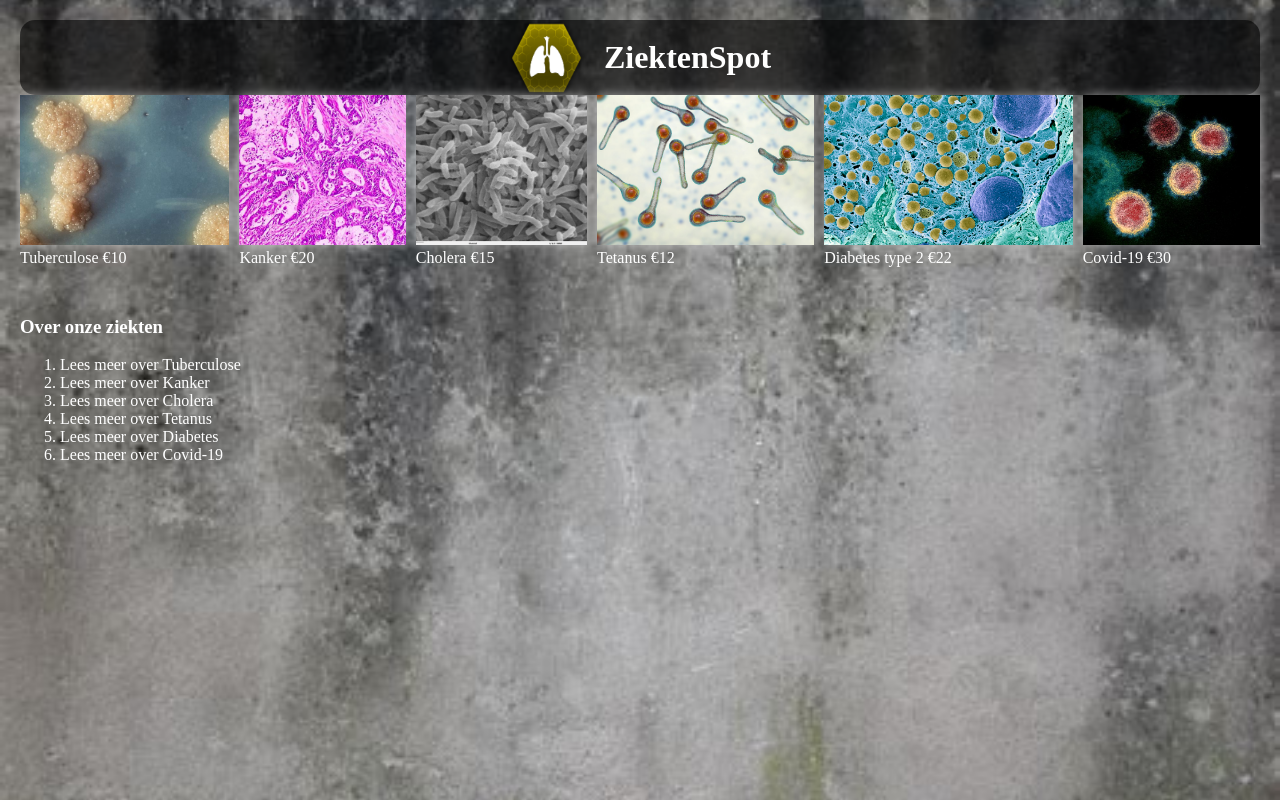
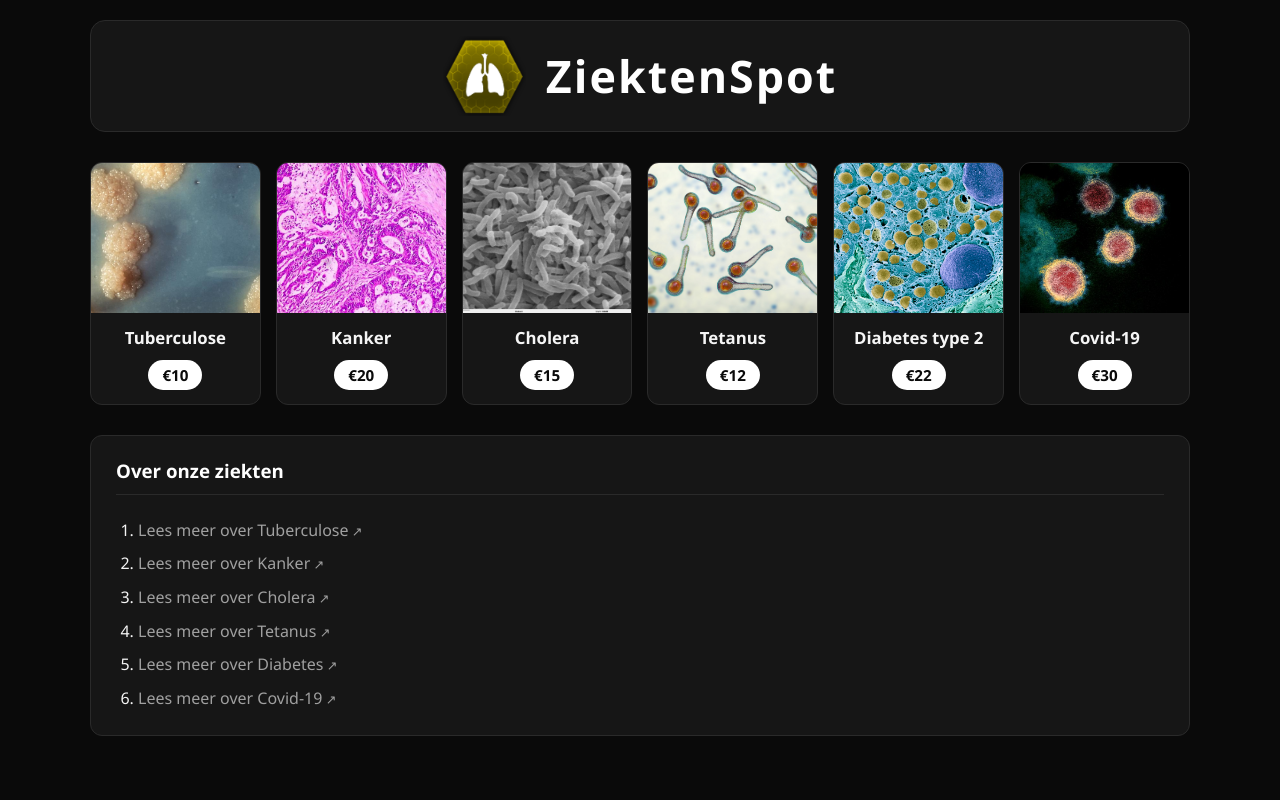
Before and after one commit to Dylan-hub2/Webdev, a PHP site: page / in a window 1280 px wide. Run offline with PHP 8.4, Linux system fonts and the light colour scheme.

Commit message:
changed style again

```diff
--- a/week_1/style.css
+++ b/week_1/style.css
@@ -1,102 +1,158 @@
+/* Base */
+* {
+    box-sizing: border-box;
+}
+
 body {
-    background-image: url("Images/achtergrond.jpeg");
-    background-size: cover;
-    background-position: center;
-    background-repeat: no-repeat;
-    background-attachment: fixed;
+    background: #0a0a0a;
+    color: #f5f5f5;
+    font-family: "Segoe UI", Arial, sans-serif;
+    line-height: 1.6;
     margin: 0;
     padding: 20px;
+    min-height: 100vh;
 }
 
-h1 {
-    color: white;
-    text-align: center;
+a {
+    color: #f5f5f5;
+    text-decoration: none;
+    transition: color 0.2s;
 }
 
-#content {
-    display: flex;
-    flex-direction: column;
-    gap: 30px;
-}
-
-.producten {
-    background: rgba(0, 0, 0, 0.6);
-    padding: 20px;
-    border-radius: 12px;
-}
-
-
-
-.producten a {
-    text-decoration: none;
-    color: white;
-}
-
-.producten a:hover {
-    color: #ffd166;
-}
-
-.image {
-    display: flex;
-    flex-direction: row;
-    gap: 10px;
-
-}
-
-.image img {
-    flex: 1;
-    min-width: 0;
-    width: 100%;
-    height: 150px;
-    object-fit: cover;
-}
-
-.naam {
-    color: white;
-    text-align: center;
-   text-decoration: none;
-}
-
-.prijs {
-    color: white;
-    text-decoration: none;
-}
-
-.informatie {
-    color: white;
-    text-decoration: none;
-}
-a {
-    text-decoration: none;
-    color: white;
-}
-
-a:hover {
-    color: #ffffff;
-    text-shadow: 0 0 5px #c7c421;
-}
-.image img {
-    box-shadow: 0 0 10px rgba(255, 255, 255, 0.5);
-}
-
+/* Header */
 header {
     display: flex;
     align-items: center;
     justify-content: center;
     gap: 20px;
-    background-color: rgba(0, 0, 0, 0.6);
+    max-width: 1100px;
+    margin: 0 auto 30px;
+    padding: 15px 25px;
+    background: #161616;
+    border: 1px solid #2a2a2a;
     border-radius: 15px;
 }
 
 header h1 {
-    color: white;
     margin: 0;
+    font-size: 2.8rem;
+    letter-spacing: 2px;
+    color: #ffffff;
 }
 
 header img {
     display: block;
+    height: 80px;
+    width: auto;
 }
 
-.tekst {
-    color: white;
+/* Layout */
+#content {
+    display: flex;
+    flex-direction: column;
+    gap: 30px;
+    max-width: 1100px;
+    margin: 0 auto;
 }
+
+ /* Product cards */
+.image {
+    display: flex;
+    flex-wrap: wrap;
+    gap: 15px;
+}
+
+.image a {
+    flex: 1 1 150px;
+    min-width: 0;
+    display: flex;
+    flex-direction: column;
+    background: #161616;
+    border: 1px solid #2a2a2a;
+    border-radius: 12px;
+    overflow: hidden;
+    transition: transform 0.2s, border-color 0.2s, box-shadow 0.2s;
+}
+
+.image a:hover {
+    transform: translateY(-5px);
+    border-color: #ffffff;
+    box-shadow: 0 8px 20px rgba(255, 255, 255, 0.12);
+}
+
+.image img {
+    display: block;
+    width: 100%;
+    height: 150px;
+    object-fit: cover;
+    transition: transform 0.3s;
+}
+
+.image a:hover img {
+    transform: scale(1.05);
+}
+
+.naam {
+    padding: 12px 12px 0;
+    text-align: center;
+    font-weight: 600;
+    font-size: 1.05rem;
+}
+
+.prijs {
+    margin: 8px auto 14px;
+    padding: 3px 14px;
+    background: #ffffff;
+    color: #0a0a0a;
+    font-weight: 600;
+    font-size: 0.95rem;
+    border-radius: 20px;
+}
+
+/* Info block */
+.informatie {
+    background: #161616;
+    border: 1px solid #2a2a2a;
+    border-radius: 12px;
+    padding: 20px 25px;
+}
+
+.informatie h3 {
+    margin-top: 0;
+    padding-bottom: 8px;
+    color: #ffffff;
+    border-bottom: 1px solid #2a2a2a;
+}
+
+.informatie ol {
+    margin: 0;
+    padding-left: 22px;
+}
+
+.informatie li {
+    padding: 4px 0;
+}
+
+.informatie a {
+    color: #a0a0a0;
+}
+
+.informatie a::after {
+    content: " ↗";
+    font-size: 0.8em;
+}
+
+.informatie a:hover {
+    color: #ffffff;
+}
+
+/* Small screens */
+@media (max-width: 600px) {
+    header h1 {
+        font-size: 1.8rem;
+    }
+
+    header img {
+        height: 55px;
+    }
+}
```
Also changed, not shown: week_1/cholera.html (+10 -2 lines), week_1/covid.html (+12 -5 lines), week_1/diabetes2.html (+10 -2 lines), week_1/kanker.html (+10 -2 lines), week_1/tetanus.html (+10 -2 lines), week_1/tuberculose.html (+10 -2 lines), week_1/Images/achtergrond.jpeg (deleted), week_1/index.html (line endings or trailing spaces).
